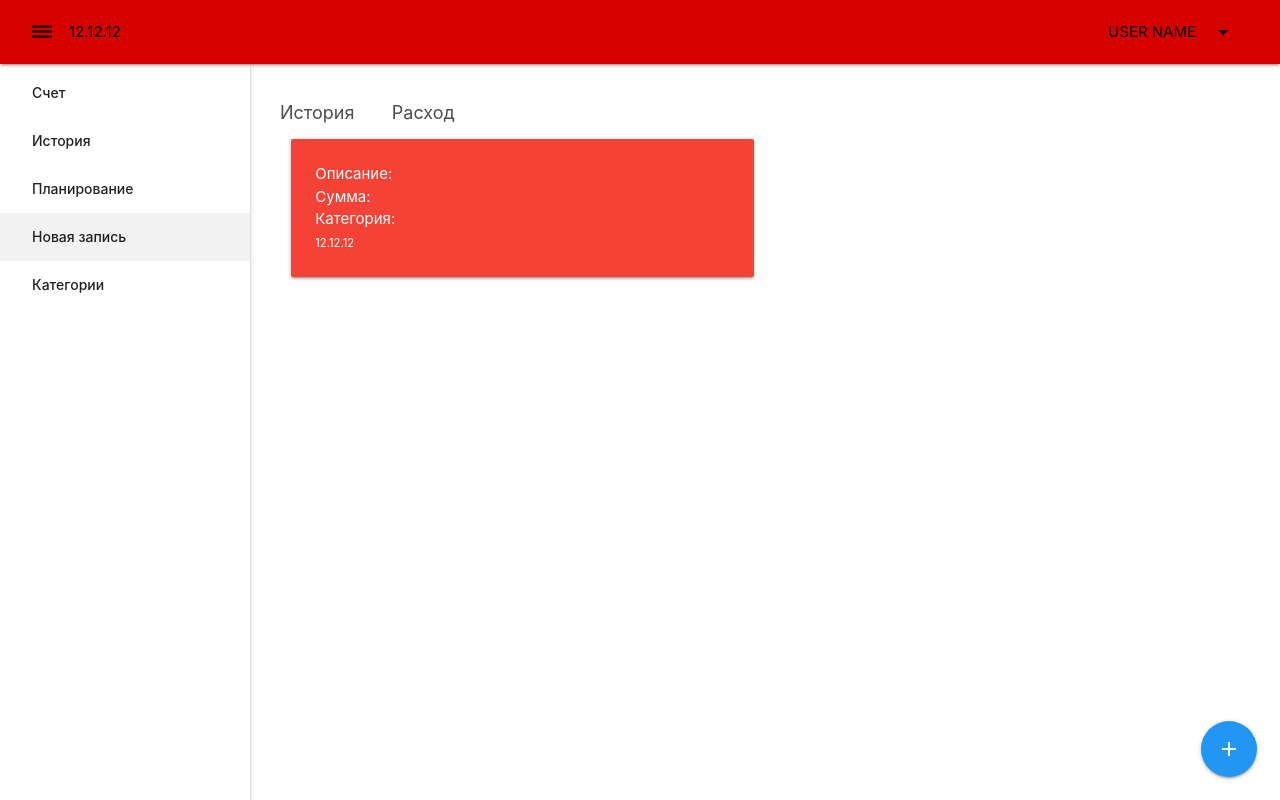
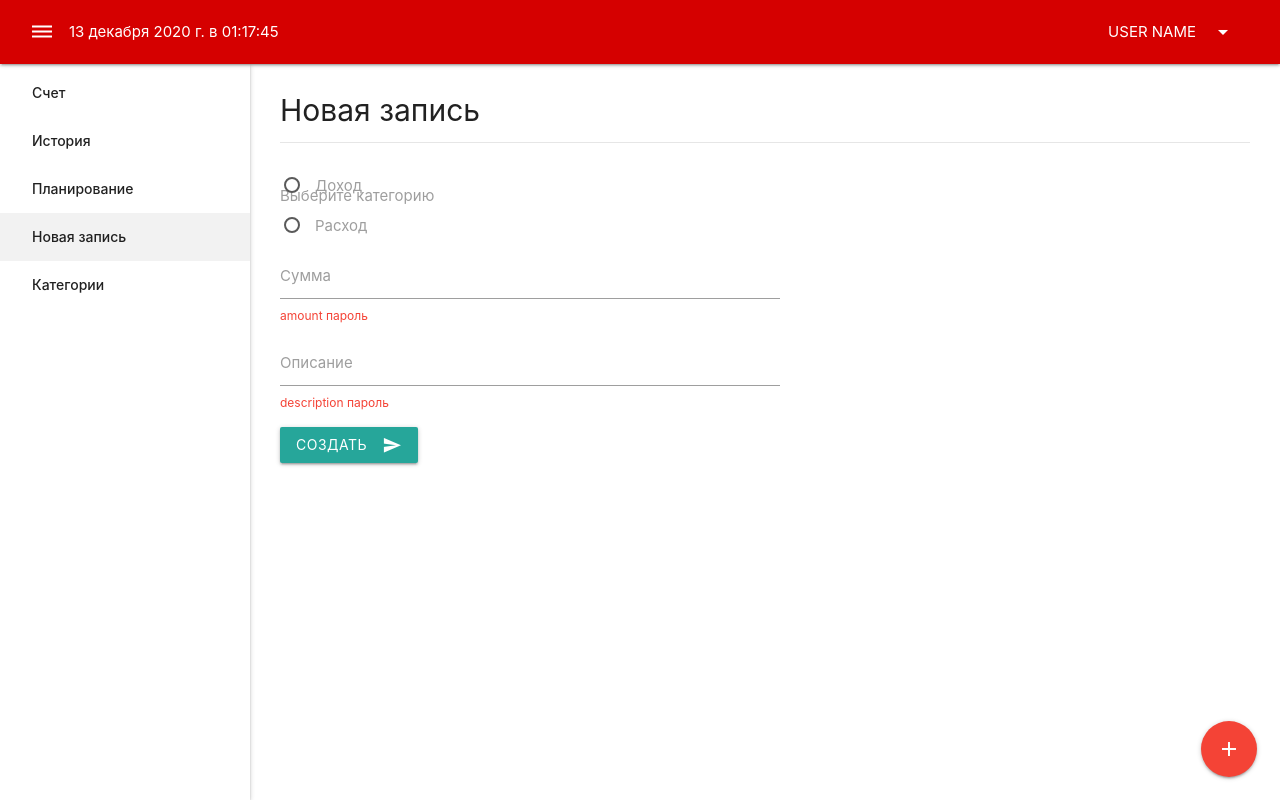
Before and after one commit to NedosekinStas/many_organaizer-pet, a Vue app: page /record in a window 1280 px wide. Built offline with nearby package versions, Linux system fonts and the light colour scheme.

Commit message:
drop active component, filters nav time add, logout redirect exit link, fixed template views

```diff
--- a/src/components/app/Navbar.vue
+++ b/src/components/app/Navbar.vue
@@ -3,17 +3,18 @@
     <div class="nav-wrapper">
     <div class="navbar-left">
         <a href="#" @click.prevent="$emit('clickNav')">
-        <i class="material-icons black-text">dehaze</i>
+        <i class="material-icons white-text">dehaze</i>
         </a>
-        <span class="black-text">12.12.12</span>
+        <span class="white-text">{{ date | date('datetime') }}</span>
     </div>
 
     <ul class="right hide-on-small-and-down">
       <li>
         <a
-            class="dropdown-trigger black-text"
+          class="dropdown-trigger white-text"
           href="#"
           data-target="dropdown"
+          ref="dropdown"
         >
             USER NAME
             <i class="material-icons right">arrow_drop_down</i>
@@ -21,13 +22,13 @@
 
         <ul id='dropdown' class='dropdown-content'>
           <li>
-            <a href="#" class="black-text">
+            <router-link to="/profile" class="black-text">
               <i class="material-icons">account_circle</i>Профиль
-            </a>
+            </router-link>
           </li>
           <li class="divider" tabindex="-1"></li>
           <li>
-            <a href="#" class="black-text">
+            <a href="#" class="black-text" @click.prevent="logout">
                 <i class="material-icons">assignment_return</i>Выйти
             </a>
           </li>
@@ -39,7 +40,34 @@
 </template>
 
 <script>
+import M from 'materialize-css'
 export default {
-  name: 'Navbar'
+  name: 'Navbar',
+  data: () => ({
+    date: new Date(),
+    interval: null,
+    dropdown: null
+  }),
+  methods: {
+    logout () {
+      console.log('Logout')
+      this.$router.push('/login?message=logout')
+    }
+  },
+  mounted () {
+    this.interval = setInterval(() => {
+      this.date = new Date()
+    }, 1000)
+    this.dropdown = M.Dropdown.init(this.$refs.dropdown, {
+      constrainWidth: true
+    })
+  },
+  // Очищаем параметры у шаблона при удалении
+  beforeDestroy () {
+    clearInterval(this.interval)
+    if (this.dropdown && this.dropdown.destroy) {
+      this.dropdown.destroy()
+    }
+  }
 }
 </script>
--- /dev/null
+++ b/src/filters/date.filter.js
@@ -0,0 +1,16 @@
+export default function dateFilter (value, format = 'date') {
+  const options = {}
+  if (format.includes('date')) {
+    options.day = '2-digit'
+    options.month = 'long'
+    options.year = 'numeric'
+  }
+
+  if (format.includes('time')) {
+    options.hour = '2-digit'
+    options.minute = '2-digit'
+    options.second = '2-digit'
+  }
+
+  return new Intl.DateTimeFormat('ru-RU', options).format(new Date(value))
+}
--- a/src/layouts/MainLayout.vue
+++ b/src/layouts/MainLayout.vue
@@ -1,18 +1,18 @@
 <template>
   <div class="app-main-layout">
-  <Navbar @clickNav="isOpen = !isOpen" />
-  <Sidebar :isOpen="isOpen" />
-    <div class="app-main-layout">
-      <main class="app-content" :class="{full: !isOpen}">
+    <Navbar @clickNav="isOpen = !isOpen" />
+    <Sidebar :isOpen="isOpen" />
+      <div class="app-main-layout">
+        <main class="app-content" :class="{full: !isOpen}">
         <div class="app-page">
-          <router-view></router-view>
+          <router-view />
         </div>
       </main>
 
       <div class="fixed-action-btn">
-        <a class="btn-floating btn-large blue" href="#">
+        <router-link class="btn-floating btn-large red" to="/record">
           <i class="large material-icons">add</i>
-        </a>
+        </router-link>
       </div>
     </div>
   </div>
--- a/src/main.js
+++ b/src/main.js
@@ -3,9 +3,12 @@ import App from './App.vue'
 import './registerServiceWorker'
 import router from './router'
 import store from './store'
+import dateFilter from '@/filters/date.filter'
 import 'materialize-css/dist/js/materialize.min'
 
 Vue.config.productionTip = false
+
+Vue.filter('date', dateFilter)
 
 new Vue({
   router,
--- a/src/router/index.js
+++ b/src/router/index.js
@@ -4,12 +4,6 @@ import VueRouter from 'vue-router'
 Vue.use(VueRouter)
 
 const routes = [
-  {
-    path: '/',
-    name: 'Home',
-    meta: { layout: 'main' },
-    component: () => import('../views/Home.vue')
-  },
   {
     path: '/login',
     name: 'Login',
@@ -21,6 +15,12 @@ const routes = [
     name: 'Register',
     meta: { layout: 'empty' },
     component: () => import('../views/Register.vue')
+  },
+  {
+    path: '/',
+    name: 'Home',
+    meta: { layout: 'main' },
+    component: () => import('../views/Home.vue')
   },
   {
     path: '/categories',
--- a/src/views/History.vue
+++ b/src/views/History.vue
@@ -3,9 +3,11 @@
     <div class="page-title">
       <h3>История записей</h3>
     </div>
+
     <div class="history-chart">
       <canvas></canvas>
     </div>
+
     <section>
       <table>
         <thead>
@@ -18,6 +20,7 @@
           <th>Открыть</th>
         </tr>
         </thead>
+
         <tbody>
         <tr>
           <td>1</td>
--- a/src/views/Home.vue
+++ b/src/views/Home.vue
@@ -1,7 +1,4 @@
 <template>
-  <div>
-    <main class="app-content">
-      <div class="app-page">
   <div>
     <div class="page-title">
       <h3>Счет</h3>
@@ -52,19 +49,9 @@
       </div>
     </div>
   </div>
-
-      </div>
-    </main>
-    <div class="fixed-action-btn">
-      <a class="btn-floating btn-large blue" href="#">
-        <i class="large material-icons">add</i>
-      </a>
-    </div>
-  </div>
 </template>
 
 <script>
-
 export default {
   name: 'Home'
 }
--- a/src/views/Record.vue
+++ b/src/views/Record.vue
@@ -1,26 +1,66 @@
 <template>
   <div>
-    <div>
-      <div class="breadcrumb-wrap">
-        <a href="/history" class="breadcrumb">История</a>
-        <a class="breadcrumb">
-            Расход
-        </a>
-        </div>
-        <div class="row">
-        <div class="col s12 m6">
-            <div class="card red">
-            <div class="card-content white-text">
-                <p>Описание:</p>
-                <p>Сумма:</p>
-                <p>Категория:</p>
+    <div class="page-title">
+      <h3>Новая запись</h3>
+    </div>
 
-                <small>12.12.12</small>
-            </div>
-            </div>
-        </div>
+    <form class="form">
+      <div class="input-field" >
+        <select>
+          <option
+          >name cat</option>
+        </select>
+        <label>Выберите категорию</label>
       </div>
-    </div>
+
+      <p>
+        <label>
+          <input
+              class="with-gap"
+              name="type"
+              type="radio"
+              value="income"
+          />
+          <span>Доход</span>
+        </label>
+      </p>
+
+      <p>
+        <label>
+          <input
+              class="with-gap"
+              name="type"
+              type="radio"
+              value="outcome"
+          />
+          <span>Расход</span>
+        </label>
+      </p>
+
+      <div class="input-field">
+        <input
+            id="amount"
+            type="number"
+        >
+        <label for="amount">Сумма</label>
+        <span class="helper-text invalid">amount пароль</span>
+      </div>
+
+      <div class="input-field">
+        <input
+            id="description"
+            type="text"
+        >
+        <label for="description">Описание</label>
+        <span
+              class="helper-text invalid">description пароль</span>
+      </div>
+
+      <button class="btn waves-effect waves-light" type="submit">
+        Создать
+        <i class="material-icons right">send</i>
+      </button>
+    </form>
   </div>
 </template>
 
```
Lines whose indentation alone changed are shown as unchanged.
